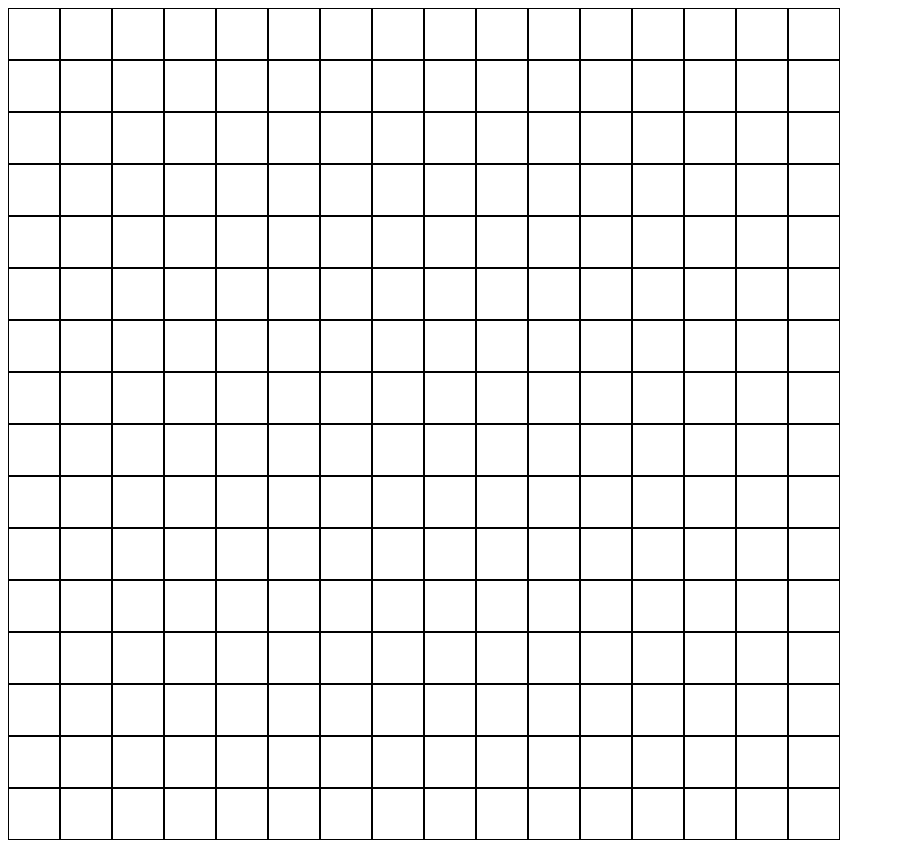
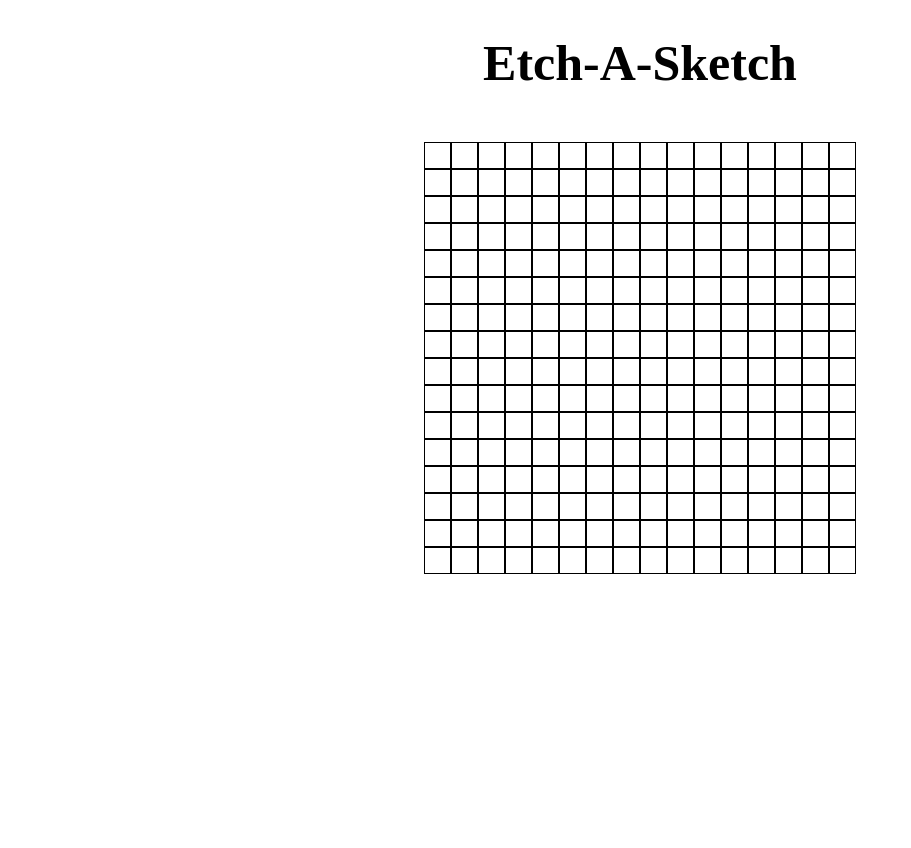
Before and after one commit to TwelveStacks/etch-a-sketch, a plain HTML site: page index.html in a window 1280 px wide. Shown: the whole page, without its empty margins (0-911 px from the left). Drawn offline with Linux system fonts and the light colour scheme.

Commit message:
Added header, grid resize, square hover

```diff
--- a/index.html
+++ b/index.html
@@ -8,6 +8,7 @@
     <link rel="stylesheet" href="styles.css" />
   </head>
   <body>
+    <h1 class="headerText">Etch-A-Sketch</h1>
     <div class="container"></div>
   </body>
 </html>
--- a/scripts.js
+++ b/scripts.js
@@ -6,7 +6,7 @@
         var square = document.createElement('div');
         square.id = 'square' + i;
         square.className = 'square';
-        square.style.cssText = 'height: 50px; width: 50px;'
+        square.style.cssText = 'min-height: 25px; min-width: 25px;'
         square.style.border = '1px solid black';
         squareDiv.appendChild(square);
     }
--- a/styles.css
+++ b/styles.css
@@ -4,4 +4,20 @@
 
 .container {
     display: flex;
+    justify-content: center;
+    align-items: center;
+    margin: 50px;
 }
+
+.squares {
+    flex: 1;
+}
+
+.headerText {
+    text-align: center;
+    font-size: 50px;
+}
+
+.square:hover {
+    background-color: aqua;
+}
```
